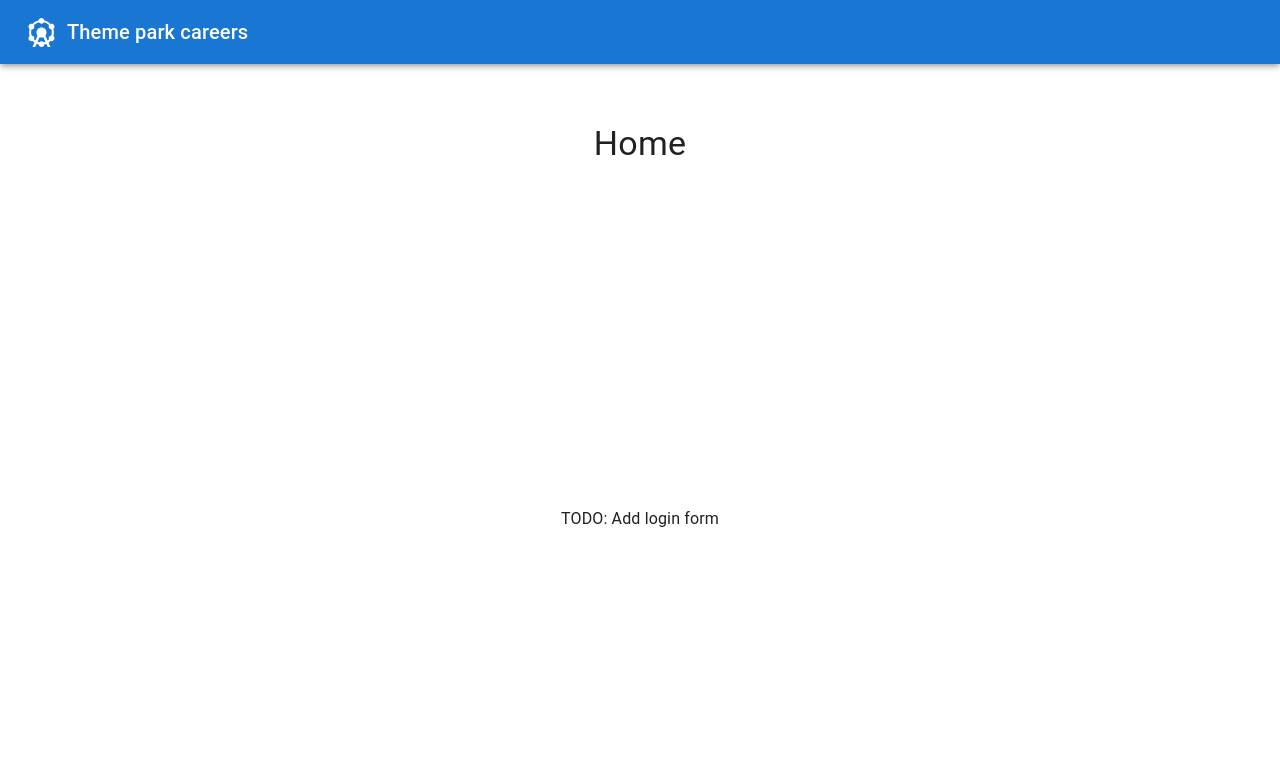
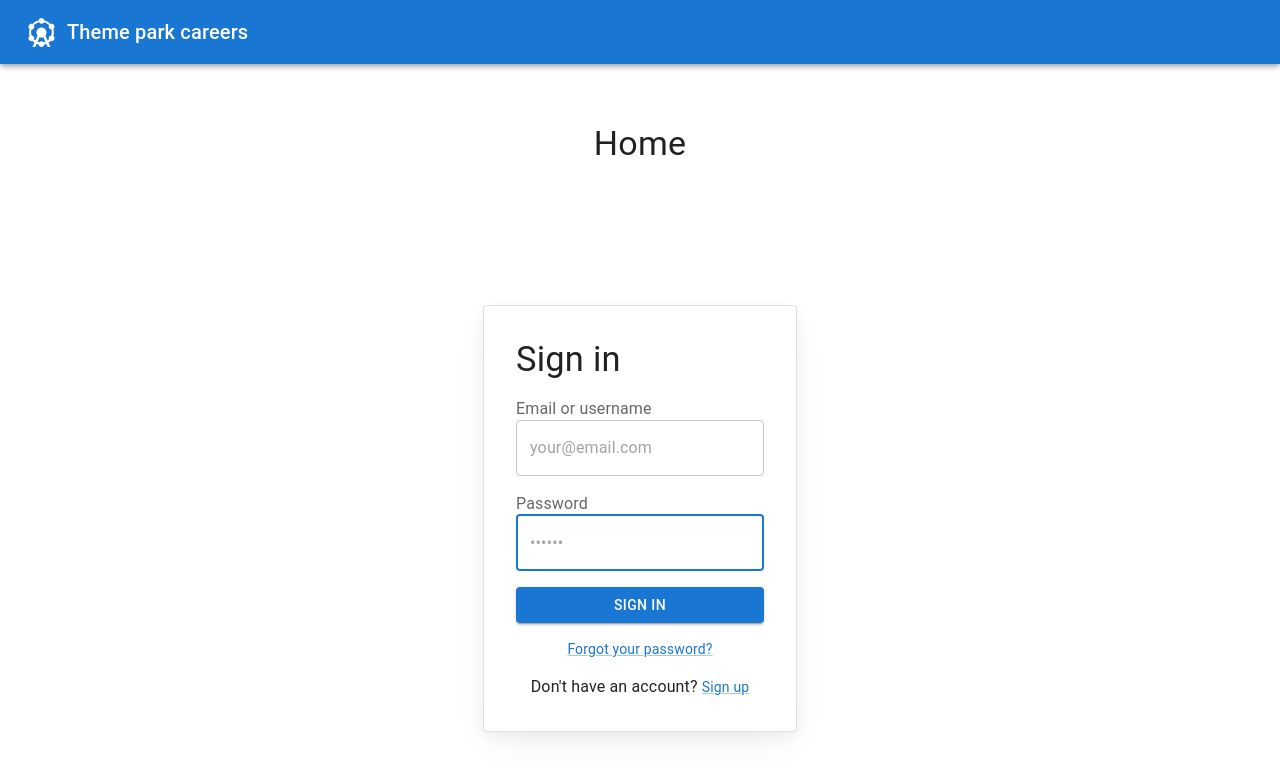
Before and after one commit to ponkinnm/IV1201-frontend, a React (Vite) app: page / in a window 1280 px wide. Shown: the top 776 px of the page. Built offline with nearby package versions, Linux system fonts and the light colour scheme.

Commit message:
Added a login form
Currently writes password and username to console, remember to remove line 80 in SignInForm.tsx!

```diff
--- /dev/null
+++ b/src/components/ForgotPassword.tsx
@@ -0,0 +1,59 @@
+import * as React from 'react';
+import Button from '@mui/material/Button';
+import Dialog from '@mui/material/Dialog';
+import DialogActions from '@mui/material/DialogActions';
+import DialogContent from '@mui/material/DialogContent';
+import DialogContentText from '@mui/material/DialogContentText';
+import DialogTitle from '@mui/material/DialogTitle';
+import OutlinedInput from '@mui/material/OutlinedInput';
+
+interface ForgotPasswordProps {
+  open: boolean;
+  handleClose: () => void;
+}
+
+export default function ForgotPassword({ open, handleClose }: ForgotPasswordProps) {
+  return (
+    <Dialog
+      open={open}
+      onClose={handleClose}
+      slotProps={{
+        paper: {
+          component: 'form',
+          onSubmit: (event: React.FormEvent<HTMLFormElement>) => {
+            event.preventDefault();
+            handleClose();
+          },
+          sx: { backgroundImage: 'none' },
+        },
+      }}
+    >
+      <DialogTitle>Reset password</DialogTitle>
+      <DialogContent
+        sx={{ display: 'flex', flexDirection: 'column', gap: 2, width: '100%' }}
+      >
+        <DialogContentText>
+          Enter your account&apos;s email address, and we&apos;ll send you a link to
+          reset your password.
+        </DialogContentText>
+        <OutlinedInput
+          autoFocus
+          required
+          margin="dense"
+          id="email"
+          name="email"
+          label="Email address"
+          placeholder="Email address"
+          type="email"
+          fullWidth
+        />
+      </DialogContent>
+      <DialogActions sx={{ pb: 3, px: 3 }}>
+        <Button onClick={handleClose}>Cancel</Button>
+        <Button variant="contained" type="submit">
+          Continue
+        </Button>
+      </DialogActions>
+    </Dialog>
+  );
+}
--- /dev/null
+++ b/src/components/SignInForm.tsx
@@ -0,0 +1,205 @@
+import * as React from 'react';
+import Box from '@mui/material/Box';
+import Button from '@mui/material/Button';
+import CssBaseline from '@mui/material/CssBaseline';
+import FormLabel from '@mui/material/FormLabel';
+import FormControl from '@mui/material/FormControl';
+import Link from '@mui/material/Link';
+import TextField from '@mui/material/TextField';
+import Typography from '@mui/material/Typography';
+import Stack from '@mui/material/Stack';
+import MuiCard from '@mui/material/Card';
+import { styled } from '@mui/material/styles';
+import ForgotPassword from '../components/ForgotPassword';
+
+const Card = styled(MuiCard)(({ theme }) => ({
+  display: 'flex',
+  flexDirection: 'column',
+  alignSelf: 'center',
+  width: '100%',
+  padding: theme.spacing(4),
+  gap: theme.spacing(2),
+  margin: 'auto',
+  [theme.breakpoints.up('sm')]: {
+    maxWidth: '450px',
+  },
+  boxShadow:
+    'hsla(220, 30%, 5%, 0.05) 0px 5px 15px 0px, hsla(220, 25%, 10%, 0.05) 0px 15px 35px -5px',
+  ...theme.applyStyles('dark', {
+    boxShadow:
+      'hsla(220, 30%, 5%, 0.5) 0px 5px 15px 0px, hsla(220, 25%, 10%, 0.08) 0px 15px 35px -5px',
+  }),
+}));
+
+const SignInContainer = styled(Stack)(({ theme }) => ({
+  height: 'calc((1 - var(--template-frame-height, 0)) * 100dvh)',
+  minHeight: '100%',
+  padding: theme.spacing(2),
+  [theme.breakpoints.up('sm')]: {
+    padding: theme.spacing(4),
+  },
+  '&::before': {
+    content: '""',
+    display: 'block',
+    position: 'absolute',
+    zIndex: -1,
+    inset: 0,
+    backgroundImage:
+      'radial-gradient(ellipse at 50% 50%, hsl(210, 100%, 97%), hsl(0, 0%, 100%))',
+    backgroundRepeat: 'no-repeat',
+    ...theme.applyStyles('dark', {
+      backgroundImage:
+        'radial-gradient(at 50% 50%, hsla(210, 100%, 16%, 0.5), hsl(220, 30%, 5%))',
+    }),
+  },
+}));
+
+export default function SignIn() {
+  const [usernameError, setUsernameError] = React.useState(false);
+  const [usernameErrorMessage, setUsernameErrorMessage] = React.useState('');
+  const [passwordError, setPasswordError] = React.useState(false);
+  const [passwordErrorMessage, setPasswordErrorMessage] = React.useState('');
+  const [open, setOpen] = React.useState(false);
+
+  const handleClickOpen = () => {
+    setOpen(true);
+  };
+
+  const handleClose = () => {
+    setOpen(false);
+  };
+
+  const handleSubmit = (event: React.FormEvent<HTMLFormElement>) => {
+    if (usernameError || passwordError) {
+      event.preventDefault();
+      return;
+    }
+    const data = new FormData(event.currentTarget);
+
+    /*TODO: remove this later*/
+    console.log({
+      username: data.get('username'),
+      password: data.get('password'),
+    });
+  };
+
+  const validateInputs = () => {
+    const username = document.getElementById('username') as HTMLInputElement;
+    const password = document.getElementById('password') as HTMLInputElement;
+
+    let isValid = true;
+
+    if (!username.value || !/\S+@\S+\.\S+/.test(username.value)) {
+      setUsernameError(true);
+      setUsernameErrorMessage('Please enter a valid email address or username.');
+      isValid = false;
+    } else {
+      setUsernameError(false);
+      setUsernameErrorMessage('');
+    }
+
+    if (!password.value || password.value.length < 6) {
+      setPasswordError(true);
+      setPasswordErrorMessage('Password must be at least 6 characters long.');
+      isValid = false;
+    } else {
+      setPasswordError(false);
+      setPasswordErrorMessage('');
+    }
+
+    return isValid;
+  };
+
+  return (
+    <div>
+      <CssBaseline enableColorScheme />
+      <SignInContainer direction="column" justifyContent="space-between">
+        <Card variant="outlined">
+          <Typography
+            component="h1"
+            variant="h4"
+            sx={{ width: '100%', fontSize: 'clamp(2rem, 10vw, 2.15rem)' }}
+          >
+            Sign in
+          </Typography>
+          <Box
+            component="form"
+            onSubmit={handleSubmit}
+            noValidate
+            sx={{
+              display: 'flex',
+              flexDirection: 'column',
+              width: '100%',
+              gap: 2,
+            }}
+          >
+            <FormControl>
+              <FormLabel htmlFor="username">Email or username</FormLabel>
+              <TextField
+                error={usernameError}
+                helperText={usernameErrorMessage}
+                id="username"
+                type="username"
+                name="username"
+                placeholder="your@email.com"
+                autoComplete="username"
+                autoFocus
+                required
+                fullWidth
+                variant="outlined"
+                color={usernameError ? 'error' : 'primary'}
+              />
+            </FormControl>
+            <FormControl>
+              <FormLabel htmlFor="password">Password</FormLabel>
+              <TextField
+                error={passwordError}
+                helperText={passwordErrorMessage}
+                name="password"
+                placeholder="••••••"
+                type="password"
+                id="password"
+                autoComplete="current-password"
+                autoFocus
+                required
+                fullWidth
+                variant="outlined"
+                color={passwordError ? 'error' : 'primary'}
+              />
+            </FormControl>
+            <ForgotPassword open={open} handleClose={handleClose} />
+            <Button
+              type="submit"
+              fullWidth
+              variant="contained"
+              onClick={validateInputs}
+            >
+              Sign in
+            </Button>
+            <Link
+              component="button"
+              type="button"
+              onClick={handleClickOpen}
+              variant="body2"
+              sx={{ alignSelf: 'center' }}
+            >
+              Forgot your password?
+            </Link>
+          </Box>
+          <Box sx={{ display: 'flex', flexDirection: 'column', gap: 2 }}>
+            <Typography sx={{ textAlign: 'center' }}>
+              Don&apos;t have an account?{' '}
+              <Link
+                href="/material-ui/getting-started/templates/sign-in/"
+                variant="body2"
+                sx={{ alignSelf: 'center' }}
+              >
+                Sign up
+              </Link>
+            </Typography>
+          </Box>
+        </Card>
+      </SignInContainer>
+    </div>
+  );
+}
--- a/src/pages/HomePage.tsx
+++ b/src/pages/HomePage.tsx
@@ -1,4 +1,5 @@
 import { Typography } from '@mui/material';
+import SignIn from '../components/SignInForm.tsx';
 
 function HomePage() {
   return (
@@ -7,7 +8,7 @@ function HomePage() {
         <p>Home</p>
       </Typography>
       <div className="inner-container">
-        <p>TODO: Add login form</p>
+        <SignIn />
       </div>
     </div>
   );
```
